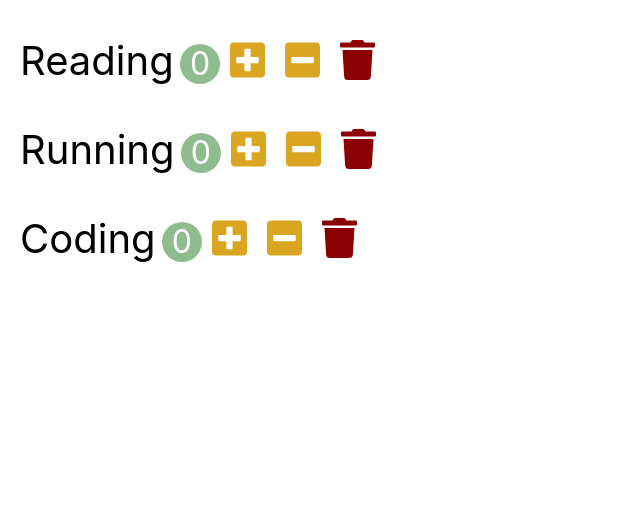
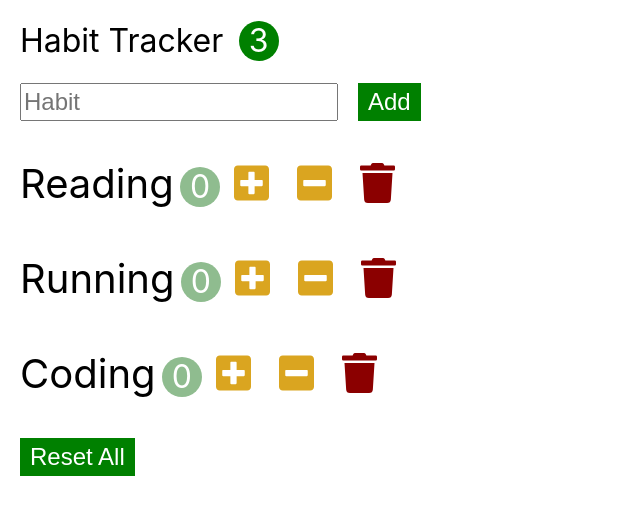
Before and after one commit to CatFFather/habit-tracker, a React (Create React App) app: page / in a window 1280 px wide. Shown: the top 514 px of the page, without its empty margins (0-640 px from the left). Built offline with nearby package versions, Linux system fonts and the light colour scheme.

Commit message:
[ADD] Header && Input component , Add, Reset All Btn

```diff
--- a/src/App.css
+++ b/src/App.css
@@ -5,12 +5,36 @@ button {
   outline: none;
   border: 0;
   cursor: pointer;
+  background-color: green;
+  color: white;
+  font-size: 1.5rem;
+  margin-left: 20px;
+  padding: 5px 10px;
 }
+/* header */
+header {
+  margin: 20px;
+}
+.header__title {
+  font-weight: initial;
+}
+
+/* habit 추가 iput */
+.habit__add__input__wrap {
+  display: flex;
+  /* align-items: center; */
+}
+.habit__add__input {
+  font-size: 1.5rem;
+  margin-left: 20px;
+}
+
 .habit {
   font-size: 2.5rem;
   padding: 0.5em;
   list-style: none;
 }
+
 .havit-count {
   display: inline-block;
   text-align: center;
@@ -18,7 +42,6 @@ button {
   width: 2.5rem;
   height: 2.5rem;
   line-height: 2.5rem;
-  margin-left: 0.2em;
   margin-left: 0.2em;
   background-color: darkseagreen;
   color: white;
--- a/src/App.jsx
+++ b/src/App.jsx
@@ -1,13 +1,115 @@
+import React, { Component } from "react";
 import "./app.css";
+import Header from "./components/Header";
+import Input from "./components/Input";
 import Habits from "./components/Habits";
 
-function App() {
-  return (
-    <>
-      <Habits />
-      {/* <Habit /> */}
-    </>
-  );
+class App extends Component {
+  state = {
+    addHabitValue: null,
+    habits: [
+      { id: 1, name: "Reading", count: 0 },
+      { id: 2, name: "Running", count: 0 },
+      { id: 3, name: "Coding", count: 0 },
+    ],
+  };
+
+  // state 오브젝트 안에 있는 count를 증가 한뒤 state를 업데이트 해야함.
+  // 증가
+  handleIncrement = (id) => {
+    console.log(id);
+    const newHabits = this.state.habits.map((habit) => {
+      if (habit.id === id) {
+        return {
+          id: habit.id,
+          name: habit.name,
+          count: habit.count + 1,
+        };
+      } else {
+        return habit;
+      }
+    });
+    this.setState(() => {
+      return { habits: newHabits };
+    });
+  };
+  // 감소
+  handleDecrement = (id) => {
+    const newHabits = this.state.habits.map((habit) => {
+      if (habit.count > 0 && habit.id === id) {
+        return {
+          id: habit.id,
+          name: habit.name,
+          count: habit.count - 1,
+        };
+      } else {
+        return habit;
+      }
+    });
+    this.setState(() => {
+      return { habits: newHabits };
+    });
+  };
+  // 삭제
+  handleDelete = (id) => {
+    const newHabits = this.state.habits.filter((habit) => {
+      return habit.id !== id;
+    });
+    this.setState(() => {
+      return { habits: newHabits };
+    });
+  };
+  // input창 컨트롤
+  setAddHabitValue = (value) => {
+    this.setState(() => {
+      return { addHabitValue: value };
+    });
+  };
+  // Add 버튼 이벤트
+  addHabit = () => {
+    const newHabits = [
+      ...this.state.habits,
+      {
+        id: this.state.habits.length + 1,
+        name: this.state.addHabitValue,
+        count: 0,
+      },
+    ];
+    this.setState(() => {
+      return { addHabitValue: null, habits: newHabits };
+    });
+    document.querySelector(".habit__add__input").value = null;
+  };
+  // reset 버튼 이벤트
+  resetHabits = () => {
+    this.setState(() => {
+      return { habits: [] };
+    });
+  };
+
+  render() {
+    console.log(this.state);
+    return (
+      <>
+        <Header habitTotalCount={this.state.habits.length} />
+        <div className="habit__add__input__wrap">
+          <Input
+            setAddHabitValue={this.setAddHabitValue}
+            addHabit={this.addHabit}
+          />
+          <button onClick={this.addHabit}>Add</button>
+        </div>
+
+        <Habits
+          habits={this.state.habits}
+          handleIncrement={this.handleIncrement}
+          handleDecrement={this.handleDecrement}
+          handleDelete={this.handleDelete}
+        />
+        <button onClick={this.resetHabits}>Reset All</button>
+      </>
+    );
+  }
 }
 
 export default App;
--- a/src/components/Habits.jsx
+++ b/src/components/Habits.jsx
@@ -2,69 +2,18 @@ import React, { Component } from "react";
 import Habit from "./Habit";
 
 class Habits extends Component {
-  state = {
-    habits: [
-      { id: 1, name: "Reading", count: 0 },
-      { id: 2, name: "Running", count: 0 },
-      { id: 3, name: "Coding", count: 0 },
-    ],
-  };
-  // state 오브젝트 안에 있는 count를 증가 한뒤 state를 업데이트 해야함.
-  // 증가
-  handleIncrement = (id) => {
-    console.log(id);
-    const newHabits = this.state.habits.map((habit) => {
-      if (habit.id === id) {
-        return {
-          id: habit.id,
-          name: habit.name,
-          count: habit.count + 1,
-        };
-      } else {
-        return habit;
-      }
-    });
-    this.setState(() => {
-      return { habits: newHabits };
-    });
-  };
-  // 감소
-  handleDecrement = (id) => {
-    const newHabits = this.state.habits.map((habit) => {
-      if (habit.count > 0 && habit.id === id) {
-        return {
-          id: habit.id,
-          name: habit.name,
-          count: habit.count - 1,
-        };
-      } else {
-        return habit;
-      }
-    });
-    this.setState(() => {
-      return { habits: newHabits };
-    });
-  };
-  // 삭제
-  handleDelete = (id) => {
-    const newHabits = this.state.habits.filter((habit) => {
-      return habit.id !== id;
-    });
-    this.setState(() => {
-      return { habits: newHabits };
-    });
-  };
   render() {
+    const { handleIncrement, handleDecrement, handleDelete } = this.props;
     return (
       <ul>
-        {this.state.habits.map((habit, index) => {
+        {this.props.habits.map((habit, index) => {
           return (
             <Habit
               key={habit && habit.id}
               habit={habit}
-              handleIncrement={this.handleIncrement}
-              handleDecrement={this.handleDecrement}
-              handleDelete={this.handleDelete}
+              handleIncrement={handleIncrement}
+              handleDecrement={handleDecrement}
+              handleDelete={handleDelete}
             />
           );
         })}
--- /dev/null
+++ b/src/components/Header.jsx
@@ -0,0 +1,18 @@
+import React, { Component } from "react";
+
+class Header extends Component {
+  render() {
+    return (
+      <header>
+        <h1 className="header__title">
+          Habit Tracker{" "}
+          <span style={{ backgroundColor: "green" }} className="havit-count">
+            {this.props.habitTotalCount}
+          </span>
+        </h1>
+      </header>
+    );
+  }
+}
+
+export default Header;
--- /dev/null
+++ b/src/components/Input.jsx
@@ -0,0 +1,24 @@
+import React, { Component } from "react";
+
+class Input extends Component {
+  render() {
+    return (
+      <>
+        <input
+          className="habit__add__input"
+          onChange={(e) => {
+            this.props.setAddHabitValue(e.target.value);
+          }}
+          onKeyDown={(e) => {
+            if (e.keyCode === 13) {
+              this.props.addHabit();
+            }
+          }}
+          placeholder="Habit"
+        ></input>
+      </>
+    );
+  }
+}
+
+export default Input;
```
